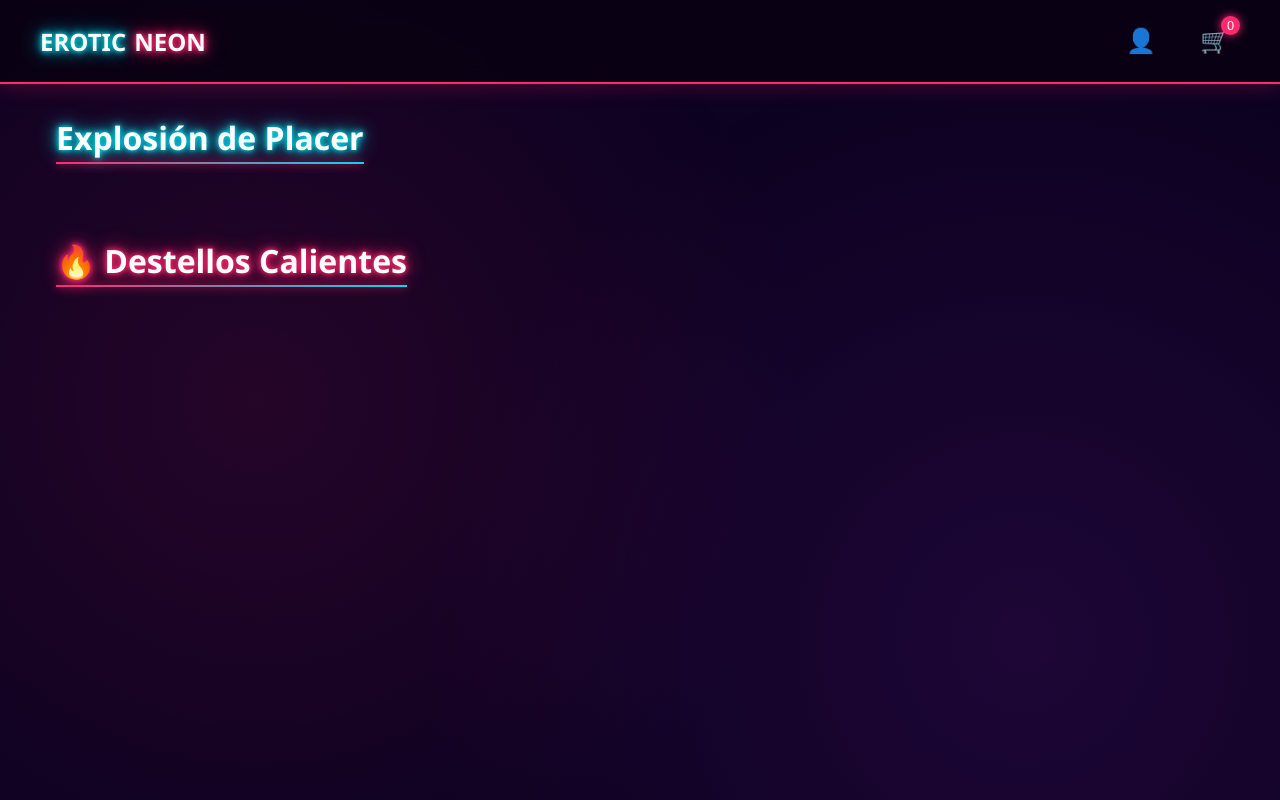
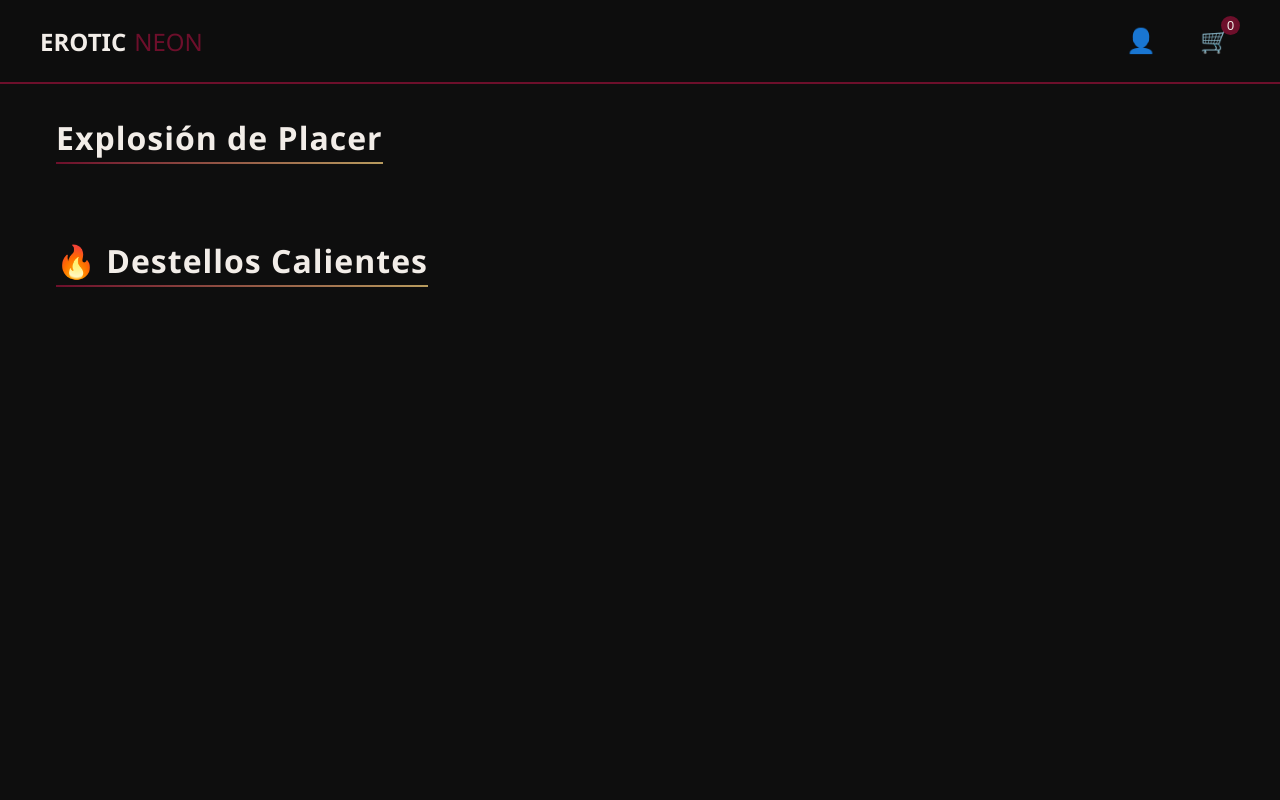
Before and after one commit to GaMmYg9g/sexyxhop, a PHP site: page / in a window 1280 px wide. Run offline with PHP 8.4, Linux system fonts and the light colour scheme.

Commit message:
Update style.css

```diff
--- a/public/CSS/style.css
+++ b/public/CSS/style.css
@@ -1,14 +1,10 @@
 :root {
-    --neon-pink: #ff2a6d;
-    --neon-purple: #b537f2;
-    --neon-blue: #05d9e8;
-    --neon-green: #00ff9f;
-    --dark-bg: #0d0221;
-    --darker-bg: #0a0a0f;
-    --card-bg: #1a0b2e;
-    --card-border: #2a1a3a;
-    --text-light: #ffffff;
-    --text-muted: #c0b0d0;
+    --bg-dark: #0E0E0E;
+    --primary-burgundy: #6D0F2B;
+    --text-ivory: #F2EDE8;
+    --accent-gold: #B89B5E;
+    --card-bg: #1A1A1A;
+    --border-color: #2A2A2A;
 }
 
 * {
@@ -18,46 +14,17 @@
 }
 
 body {
-    background: var(--dark-bg);
-    color: var(--text-light);
+    background: var(--bg-dark);
+    color: var(--text-ivory);
     font-family: 'Segoe UI', system-ui, sans-serif;
     min-height: 100vh;
 }
 
-body::before {
-    content: '';
-    position: fixed;
-    top: 0;
-    left: 0;
-    width: 100%;
-    height: 100%;
-    background: radial-gradient(circle at 20% 50%, rgba(255, 42, 109, 0.1) 0%, transparent 50%),
-                radial-gradient(circle at 80% 80%, rgba(181, 55, 242, 0.1) 0%, transparent 50%);
-    pointer-events: none;
-    z-index: -1;
-}
-
-/* TEXTOS NEÓN */
-.neon-text {
-    color: var(--text-light);
-    text-shadow: 0 0 5px var(--neon-blue),
-                 0 0 10px var(--neon-blue),
-                 0 0 20px var(--neon-blue);
-}
-
-.neon-pink {
-    color: var(--text-light);
-    text-shadow: 0 0 5px var(--neon-pink),
-                 0 0 10px var(--neon-pink),
-                 0 0 20px var(--neon-pink);
-}
-
 /* NAVBAR */
 .navbar {
-    background: rgba(10, 2, 20, 0.95);
+    background: rgba(14, 14, 14, 0.95);
     backdrop-filter: blur(10px);
-    border-bottom: 2px solid var(--neon-pink);
-    box-shadow: 0 0 20px rgba(255, 42, 109, 0.3);
+    border-bottom: 2px solid var(--primary-burgundy);
     padding: 1rem;
     position: sticky;
     top: 0;
@@ -79,6 +46,15 @@ body::before {
     gap: 0.5rem;
 }
 
+.logo span:first-child {
+    color: var(--text-ivory);
+}
+
+.logo span:last-child {
+    color: var(--primary-burgundy);
+    font-weight: 300;
+}
+
 .nav-icons {
     display: flex;
     gap: 1.5rem;
@@ -87,7 +63,7 @@ body::before {
 .icon-btn {
     background: none;
     border: none;
-    color: white;
+    color: var(--text-ivory);
     font-size: 1.5rem;
     cursor: pointer;
     position: relative;
@@ -98,23 +74,23 @@ body::before {
     display: flex;
     align-items: center;
     justify-content: center;
+    transition: all 0.3s;
 }
 
 .icon-btn:hover {
-    background: rgba(255, 42, 109, 0.2);
-    box-shadow: 0 0 15px var(--neon-pink);
+    background: rgba(109, 15, 43, 0.2);
+    color: var(--accent-gold);
 }
 
 .cart-count {
     position: absolute;
     top: 0;
     right: 0;
-    background: var(--neon-pink);
-    color: white;
+    background: var(--primary-burgundy);
+    color: var(--text-ivory);
     font-size: 0.8rem;
     padding: 2px 6px;
     border-radius: 50%;
-    box-shadow: 0 0 10px var(--neon-pink);
 }
 
 .user-status {
@@ -145,6 +120,8 @@ body::before {
     margin-bottom: 2rem;
     position: relative;
     display: inline-block;
+    color: var(--text-ivory);
+    letter-spacing: 1px;
 }
 
 .section-title::after {
@@ -154,8 +131,7 @@ body::before {
     left: 0;
     width: 100%;
     height: 2px;
-    background: linear-gradient(90deg, var(--neon-pink), var(--neon-blue));
-    box-shadow: 0 0 10px var(--neon-pink);
+    background: linear-gradient(90deg, var(--primary-burgundy), var(--accent-gold));
 }
 
 /* CATEGORÍAS */
```
Also changed, not shown: other parts of public/CSS/style.css (+52 -47 lines).
